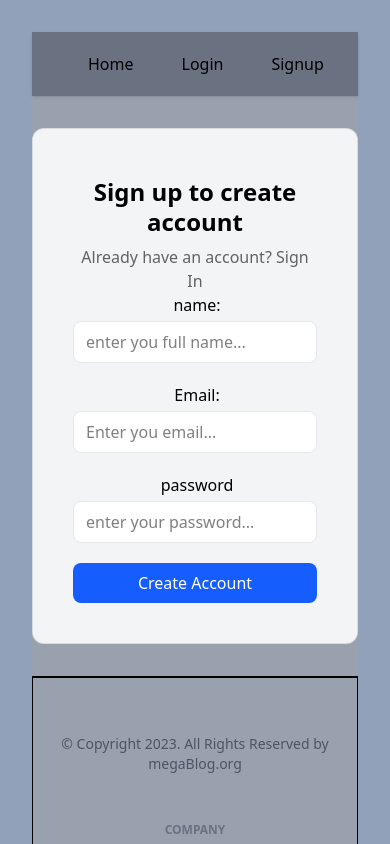
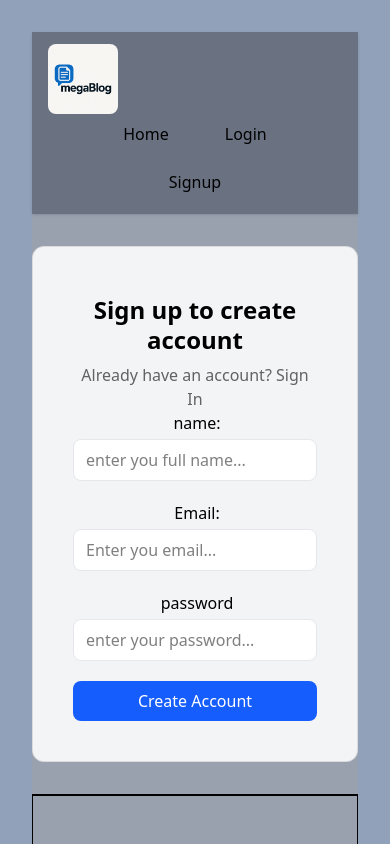
Before and after one commit to maurya113/appwriteBlogWeb, a React (Vite) app: page /signup in a window 390 px wide. Shown: the top 844 px of the page. Built offline with nearby package versions, Linux system fonts and the light colour scheme; no server answers.

Commit message:
fixed responsive header

```diff
--- a/src/components/Header/Header.jsx
+++ b/src/components/Header/Header.jsx
@@ -1,5 +1,5 @@
 import React from 'react';
-import {Container, Logo, LogoutBtn} from "../index"
+import { Container, Logo, LogoutBtn } from "../index"
 import { Link } from 'react-router-dom';
 import { useSelector } from 'react-redux';
 import { useNavigate } from 'react-router-dom';
@@ -36,29 +36,29 @@
         }
     ]
 
-    return(
+    return (
         <header className='py-3 shadow bg-gray-500'>
             <Container>
-                <nav className='flex'>
+                <nav className='flex flex-col sm:flex-row sm:items-center'>
                     <div className='mr-4'>
                         <Link to="/">
-                            <Logo width='70px' imgSrc='/blog.png'/>
+                            <Logo width='70px' imgSrc='/blog.png' />
                         </Link>
                     </div>
-                    <ul className='flex ml-auto'>
-                        {navItems.map((item)=>
+                    <ul className='flex flex-wrap gap-2 sm:ml-auto items-center justify-center sm:justify-end'>
+                        {navItems.map((item) =>
                             item.active ? (
                                 <li key={item.name}>
                                     <button
-                                    onClick={()=> navigate(item.slug)}
-                                    className='inline-block px-6 py-2 duration-200 hover:bg-blue-100 rounded-full'
+                                        onClick={() => navigate(item.slug)}
+                                        className='inline-block px-6 py-2 duration-200 hover:bg-blue-100 rounded-full'
                                     >{item.name}</button>
                                 </li>
                             ) : null
                         )}
-                        { authStatus && (
+                        {authStatus && (
                             <li>
-                                <LogoutBtn/>
+                                <LogoutBtn />
                             </li>
                         )}
                     </ul>
--- a/src/components/Select.jsx
+++ b/src/components/Select.jsx
@@ -30,7 +30,6 @@
 export default React.forwardRef(Select)
 
 
-
 /*
 <select>
     <option value=""></option>
--- a/src/pages/AllPosts.jsx
+++ b/src/pages/AllPosts.jsx
@@ -23,7 +23,7 @@
             <Container>
                 <div className="flex flex-wrap ">
                     {posts.map((post)=>(
-                        <div key={post.$id} className="p-2 w-full sm:e-1/2 md:w-1/3 lg:w-1/4">
+                        <div key={post.$id} className="p-2 w-full sm:w-1/2 md:w-1/3 lg:w-1/4">
                             <PostCard {...post }/>
                         </div>
                     ))}
--- a/src/pages/Home.jsx
+++ b/src/pages/Home.jsx
@@ -35,7 +35,7 @@
             <Container>
                  <div className="flex flex-wrap">
                     {posts.map((post)=>(
-                        <div key={post.$id} className="p-2 w-1/4">
+                        <div key={post.$id} className="p-2 w-full sm:w-1/2 md:w-1/3 lg:w-1/4">
                             <PostCard {...post }/>
                         </div>
                     ))}
--- a/src/store/authSlice.js
+++ b/src/store/authSlice.js
@@ -13,7 +13,7 @@
             state.status = true;
             state.userData = action.payload.userData;
             // now while dispatching - dispatch(login({userData: user}))
-        },
+         },
         logout: (state) => {
             state.status = false;
             state.userData = null;
```
Also changed, not shown: public/blog.png, src/components/Input.jsx (line endings or trailing spaces), src/styles.css (line endings or trailing spaces).
